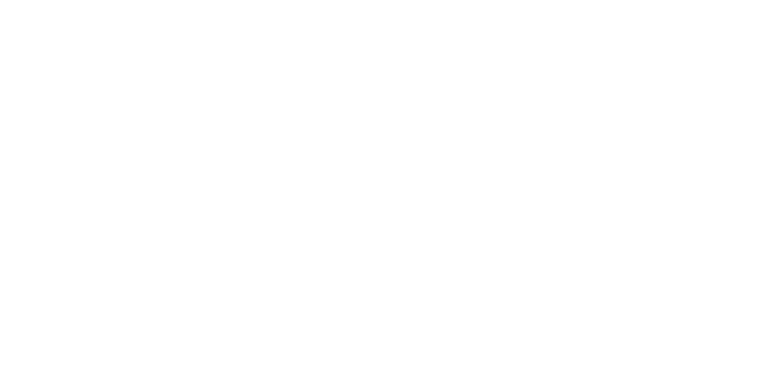
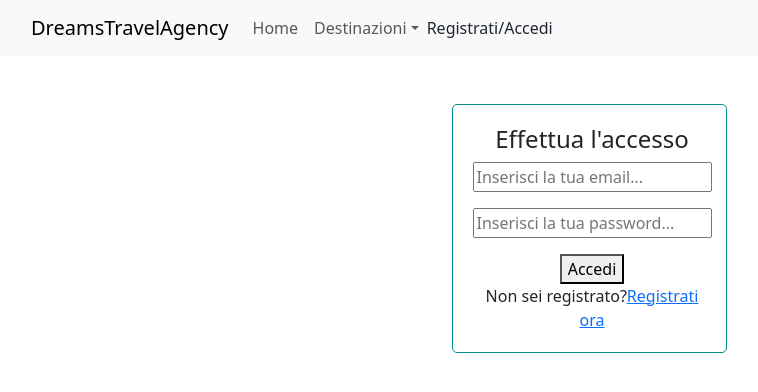
Before and after one commit to MatteoPas93/capstone_epicode, a React (Create React App) app in the folder frontend/: page /login in a window 1280 px wide. Before the commit this address had no page. Shown: the top 392 px of the page, without its empty margins (51-809 px from the left). Built offline with nearby package versions, Linux system fonts and the light colour scheme.

Commit message:
login fetch

```diff
--- a/frontend/src/App.js
+++ b/frontend/src/App.js
@@ -5,6 +5,7 @@
 import WinterDestPage from "./pages/WinterPage";
 import AllSeasonsDestPage from './pages/AllSeasonsPage'
 import RegistrationPage from "./pages/Registration.Page";
+import LoginPage from "./pages/LoginPage";
 
 function App() {
   return (
@@ -12,6 +13,7 @@
       <BrowserRouter>
         <Routes>
           <Route exact path="/" element={<Homepage />} />
+          <Route path="/login" element={<LoginPage/>}/>
           <Route path="/destination_details/:id" element={<DestinationDetailPage />} />
           <Route path="/summer_destinations" element={<SummerDestPage />}/>
           <Route path="/winter_destinations" element={<WinterDestPage />}/>
--- a/frontend/src/components/Form/FormUser/registration.css
+++ b/frontend/src/components/Form/FormUser/registration.css
@@ -1,5 +1,8 @@
 .container-form {
-    width: 90%;
-    padding-inline: 10px;
+    width: 50%;
+    margin-inline: 10px;
+    padding: 10px;
     margin-top: 20px;
+    border: 1px solid darkcyan;
+    border-radius: 5px;
 }
--- /dev/null
+++ b/frontend/src/components/Login/Login.jsx
@@ -0,0 +1,71 @@
+import React, { useState } from "react";
+import { useNavigate } from "react-router-dom";
+import { loginFetch } from "../axios_fetch/fetch";
+import { Link } from "react-router-dom";
+import './login.css'
+
+const Login = () => {
+  const [formData, setFormData] = useState({});
+
+  const navigate = useNavigate();
+
+  const onChangeInput = (event) => {
+    const { name, value } = event.target;
+    setFormData({
+      ...formData,
+      [name]: value,
+    });
+  };
+
+  const onSubmit = async (event) => {
+    event.preventDefault();
+    const response = await loginFetch(formData);
+
+    if (response.token) {
+      localStorage.setItem("auth", JSON.stringify(response.token));
+      setTimeout(() => {
+        navigate("/");
+      }, 1500);
+    }
+  };
+
+  return (
+    <div className="container-login row justify-content-center mt-5">
+      <div className="card-login col-md-6 d-flex align-items-center flex-wrap flex-column">
+        <div>
+        <h4>Effettua l'accesso</h4>
+        </div>
+        <div className="container-credentials text-center">
+          <form onSubmit={onSubmit}>
+            <div className="mb-3">
+              <input
+                type="email"
+                onChange={onChangeInput}
+                name="email"
+                placeholder="Inserisci la tua email..."
+              />
+            </div>
+            <div className="mb-3">
+              <input
+                type="password"
+                onChange={onChangeInput}
+                name="password"
+                placeholder="Inserisci la tua password..."
+              />
+            </div>
+            <div className="text-center">
+              <button type="submit">Accedi</button>
+            </div>
+          </form>
+          <div className="text-center">
+             Non sei registrato?
+             <Link as={Link} to={'/registration'}>Registrati ora</Link>
+          </div>
+        </div>
+      </div>
+    </div>
+  );
+};
+
+
+export default Login;
--- /dev/null
+++ b/frontend/src/components/Login/login.css
@@ -0,0 +1,6 @@
+.card-login {
+    border: 1px solid darkcyan;
+    border-radius: 5px;
+    padding: 20px;
+    width: 275px;
+}
--- a/frontend/src/components/Navbar/Nav.jsx
+++ b/frontend/src/components/Navbar/Nav.jsx
@@ -13,7 +13,7 @@
           <div>
             <Nav className="me-auto">
               <Nav.Link href="/">Home</Nav.Link>
-              <NavDropdown title="Dropdown" id="basic-nav-dropdown">
+              <NavDropdown title="Destinazioni" id="basic-nav-dropdown">
                 <NavDropdown.Item href="/summer_destinations">
                   Mete estive
                 </NavDropdown.Item>
@@ -29,7 +29,7 @@
             </Nav>
           </div>
           <div>
-          <Nav.Link  href="/registration">Registrati/Accedi</Nav.Link>
+          <Nav.Link  href="/login">Registrati/Accedi</Nav.Link>
           </div>
         </Navbar.Collapse>
       </Container>
--- a/frontend/src/components/axios_fetch/fetch.js
+++ b/frontend/src/components/axios_fetch/fetch.js
@@ -68,3 +68,27 @@
     throw error;
   }
 };
+
+// ! LOGIN
+
+export const loginFetch = async (loginData) => {
+  try {
+    const response = await axios.post(
+      `${process.env.REACT_APP_SERVER_BASE_URL}/login`,
+      loginData
+    );
+    if (response.status === 404) {
+      console.error("Page not found", response.data);
+    }
+    if (response.status === 401) {
+      console.error("No authorization", response.data);
+    }
+    if (response.status === 500) {
+      console.error("Internal Server Error", response.data);
+    }
+    return response
+  } catch (error) {
+    console.error("Error login");
+    throw error
+  }
+};
--- /dev/null
+++ b/frontend/src/pages/LoginPage.js
@@ -0,0 +1,14 @@
+import React from "react";
+import NavigationBar from "../components/Navbar/Nav";
+import Login from "../components/Login/Login";
+
+const LoginPage = () => {
+  return (
+    <>
+      <NavigationBar />
+      <Login />
+    </>
+  );
+};
+
+export default LoginPage;
```
Also changed, not shown: 2 other files (tests, documents, lock files or other folders).
